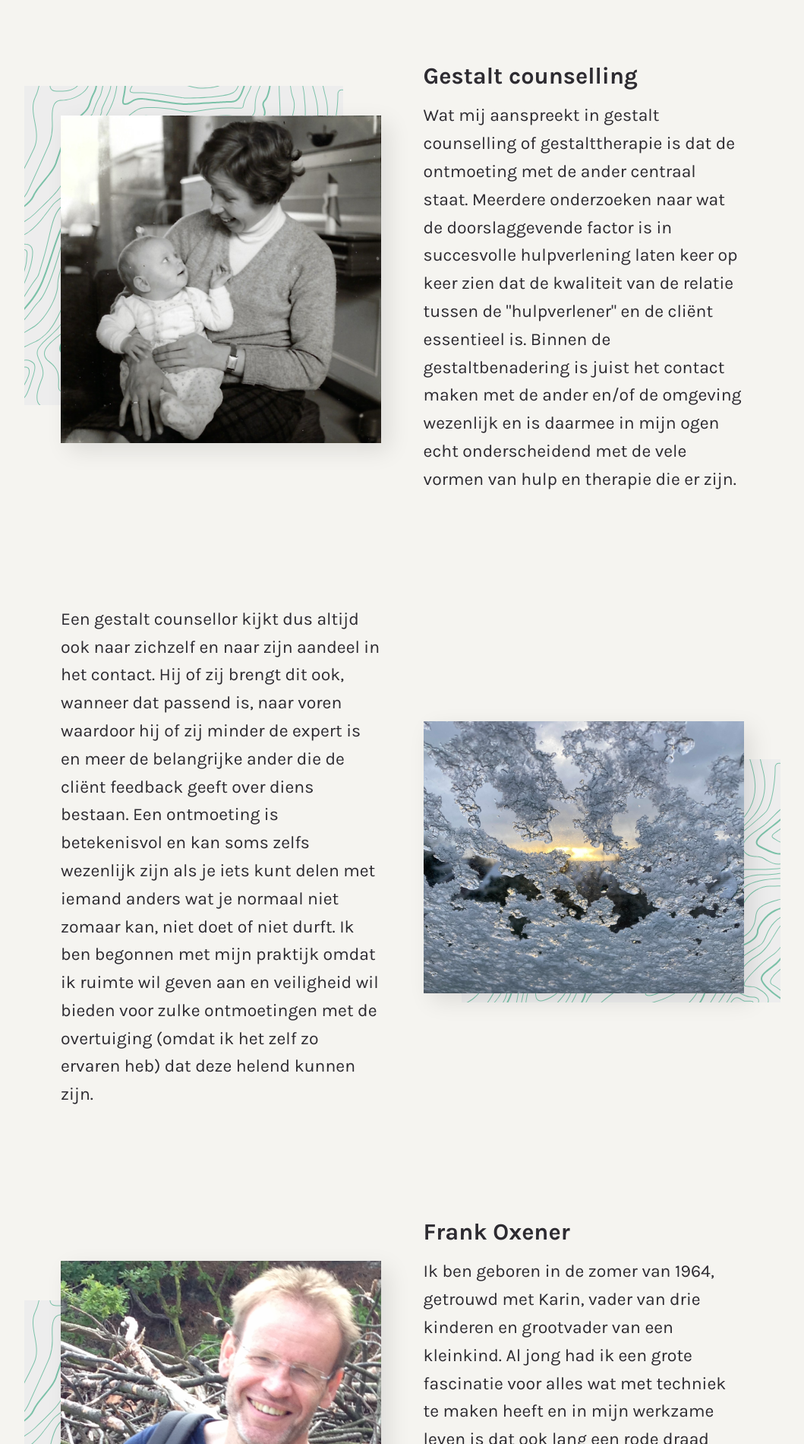
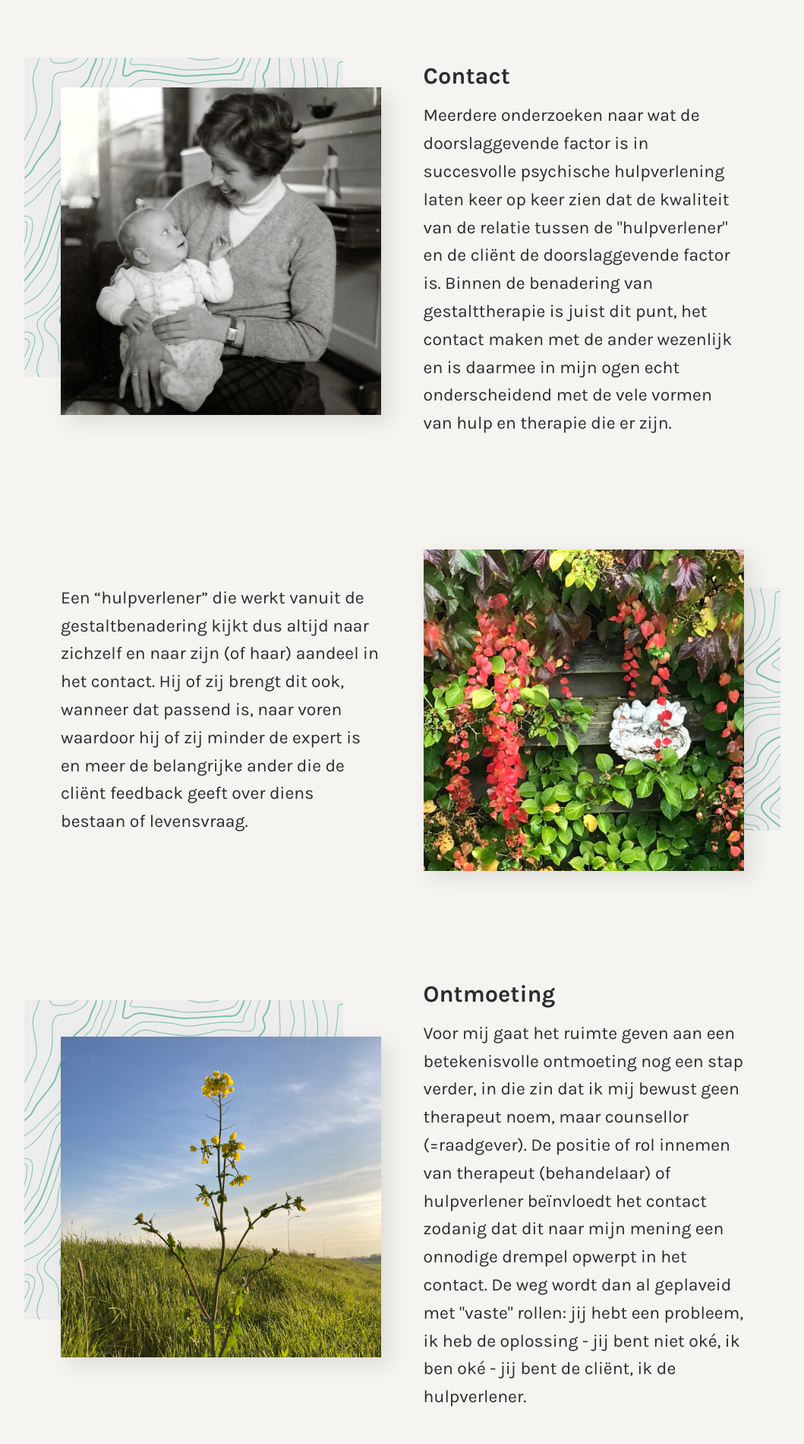
Before and after one commit to observi/frankoxener.github.io, a plain HTML site: page index.html in a window 1280 px wide. Shown: the part 180-2080 px from the top of the page at 76% size, without its empty margins (110-1169 px from the left). Drawn offline with nearby package versions, Linux system fonts and the light colour scheme.

Commit message:
Update of text after renewed insights in my offering

```diff
--- a/index.html
+++ b/index.html
@@ -46,7 +46,6 @@
 
 <body class="has-animations">
 
-
     <!-- Header -->
     <header class="pt2 pb1 align--center">
         <div class="container">
@@ -64,7 +63,7 @@
             <!-- Info -->
             <section class="grid-row grid-row--center">
 
-                <!-- praktijk -->
+                <!-- contact 1 -->
                 <div class="grid-column span-half pt3 pb3 mobile-m order-1 reveal-on-scroll is-revealing">
                     <div class="relative">
                         <img class="info-image relative z2" src="./img/contact_baby_moeder_600x600.png" alt="Contact">
@@ -72,79 +71,112 @@
                     </div>
                 </div>
                 <div class="grid-column span-half pt3 pb3 mobile-m order-2">
-                    <h3>Gestalt counselling</h3>
-                    <p>Wat mij aanspreekt in gestalt counselling of gestalttherapie is dat de ontmoeting met de ander
-                        centraal staat. Meerdere onderzoeken naar wat de doorslaggevende factor is in succesvolle
-                        hulpverlening laten keer op keer zien dat de kwaliteit van de relatie tussen de "hulpverlener" en de cliënt
-                        essentieel is. Binnen de gestaltbenadering is juist het contact maken met de ander en/of de omgeving wezenlijk en
-                        is daarmee in mijn ogen echt onderscheidend met de vele vormen van hulp en therapie die er zijn.
+                    <h3>Contact</h3>
+                    <p>
+                        Meerdere onderzoeken naar wat de doorslaggevende factor is in succesvolle psychische hulpverlening
+                        laten keer op keer zien dat de kwaliteit van de relatie tussen de "hulpverlener" en de cliënt de
+                        doorslaggevende factor is. Binnen de benadering van gestalttherapie is juist dit punt, het contact
+                        maken met de ander wezenlijk en is daarmee in mijn ogen echt onderscheidend met de vele vormen van
+                        hulp en therapie die er zijn.
                     </p>
                 </div>
 
-                <!-- gestalttherapeut -->
+                <!-- contact 2 -->
                 <div class="grid-column span-half pt3 pb3 mobile-m order-4">
-                    <p>Een gestalt counsellor kijkt dus altijd ook naar zichzelf en naar zijn aandeel
-                        in het contact. Hij of zij brengt dit ook, wanneer dat passend is, naar voren waardoor hij of
-                        zij minder de expert is en meer de belangrijke ander die de cliënt feedback geeft over diens
-                        bestaan.
-                        Een ontmoeting is betekenisvol en kan soms zelfs wezenlijk zijn als je iets kunt delen met
-                        iemand anders wat je normaal niet zomaar kan, niet doet of niet durft. Ik ben begonnen met mijn
-                        praktijk omdat ik ruimte wil geven aan en veiligheid wil bieden voor zulke ontmoetingen met de
-                        overtuiging (omdat ik het zelf zo ervaren heb) dat deze helend kunnen zijn.
+                    <p>
+                        Een “hulpverlener” die werkt vanuit de gestaltbenadering kijkt dus altijd naar zichzelf en
+                        naar zijn (of haar) aandeel in het contact. Hij of zij brengt dit ook, wanneer dat passend is,
+                        naar voren waardoor hij of zij minder de expert is en meer de belangrijke ander die de cliënt
+                        feedback geeft over diens bestaan of levensvraag.
                     </p>
                 </div>
                 <div class="grid-column span-half pt3 pb3 mobile-m order-3 reveal-on-scroll is-revealing">
+                    <div class="relative">
+                        <img class="info-image relative z2" src="./img/schutting.png" alt="Zelf reflectie">
+                        <div class="pattern pattern--right-middle absolute z1"></div>
+                    </div>
+                </div>
+
+                 <!-- ontmoeting 3 -->
+                 <div class="grid-column span-half pt3 pb3 mobile-m order-5 reveal-on-scroll is-revealing">
+                    <div class="relative">
+                        <img class="info-image relative z2" src="./img/ontmoeting_600x600.png" alt="Contact">
+                        <div class="pattern pattern--left-up absolute z1"></div>
+                    </div>
+                </div>
+                <div class="grid-column span-half pt3 pb3 mobile-m order-6">
+                    <h3>Ontmoeting</h3>
+                    <p>
+                        Voor mij gaat het ruimte geven aan een betekenisvolle ontmoeting nog een stap verder,
+                        in die zin dat ik mij bewust geen therapeut noem, maar counsellor (=raadgever). De positie
+                        of rol innemen van therapeut (behandelaar) of hulpverlener beïnvloedt het contact zodanig dat
+                        dit naar mijn mening een onnodige drempel opwerpt in het contact. De weg wordt dan al geplaveid
+                        met "vaste" rollen: jij hebt een probleem, ik heb de oplossing - jij bent niet oké, ik ben oké -
+                        jij bent de cliënt, ik de hulpverlener.
+                    </p>
+                </div>
+
+                <!-- ontmoeting 4-->
+                <div class="grid-column span-half pt3 pb3 mobile-m order-8">
+                    <p>
+                        Je zou kunnen zeggen dat een ontmoeting pas betekenisvol of wezenlijk is als je iets kunt delen met
+                        iemand anders wat je normaal niet zomaar kan, niet doet of niet durft. Ik ben begonnen met een praktijk
+                        omdat ik ruimte wil geven aan en veiligheid wil bieden voor zulke ontmoetingen met de overtuiging
+                        (omdat ik het zelf zo ervaren heb) dat deze helend kunnen zijn.
+                    </p>
+                </div>
+                <div class="grid-column span-half pt3 pb3 mobile-m order-7 reveal-on-scroll is-revealing">
                     <div class="relative">
                         <img class="info-image relative z2" src="./img/winterlicht_600x600.png" alt="Zelf reflectie">
                         <div class="pattern pattern--right-middle absolute z1"></div>
                     </div>
                 </div>
 
-                <!-- frank oxener -->
-                <div class="grid-column span-half pt3 pb3 mobile-m order-5 reveal-on-scroll is-revealing">
+                <!-- frank oxener 5-->
+                <div class="grid-column span-half pt3 pb3 mobile-m order-9 reveal-on-scroll is-revealing">
                     <div class="relative">
                         <img class="info-image relative z2" src="./img/frankoxener_600x600.png" alt="Frank Oxener">
                         <div class="pattern pattern--left-middle absolute z1"></div>
                     </div>
                 </div>
-                <div class="grid-column span-half pt3 pb3 mobile-m order-6">
+                <div class="grid-column span-half pt3 pb3 mobile-m order-10">
                     <h3>Frank Oxener</h3>
                     <p>Ik ben geboren in de zomer van 1964, getrouwd met Karin, vader van drie kinderen en grootvader
-                        van een kleinkind. Al jong had ik een grote fascinatie voor alles wat met techniek te maken heeft en in
-                        mijn werkzame leven is dat ook lang een rode draad geweest. Ik heb tientallen jaren gewerkt in
+                        van een kleinkind. Al jong had ik een grote fascinatie voor alles wat met techniek te maken heeft
+                        en in mijn werkzame leven is dat ook lang een rode draad geweest. Ik heb tientallen jaren gewerkt in
                         verschillende technische functies als autodidact (eerst in loondienst, later als zelfstandige)
                         in de farmaceutische en petrochemische industrie, in de afvalverwerking, machinebouw en de IT.
                     </p>
                 </div>
 
-                <!-- valkuil -->
-                <div class="grid-column span-half pt3 pb3 mobile-m order-8">
+                <!-- valkuil 6-->
+                <div class="grid-column span-half pt3 pb3 mobile-m order-12">
                     <p>Ik heb eigenlijk pas vrij laat ontdekt dat mijn technisch talent voor mij een valkuil werd. Dat
                         wil zeggen ik liet mij beperken door een nogal eenzijdig zelfbeeld, terwijl ik zo veel meer te
                         bieden heb op het vlak van bijvoorbeeld creativiteit, sensitiviteit, betrokkenheid, vriendschap
                         en betrouwbaarheid. Daarnaast en misschien mede daardoor, maar ook als zoon van een kampkind,
                         worstel(de) ik met mijn zelfvertrouwen en sinds de puberteit met periodes van depressie.</p>
                 </div>
-                <div class="grid-column span-half pt3 pb3 mobile-m order-7 reveal-on-scroll is-revealing">
+                <div class="grid-column span-half pt3 pb3 mobile-m order-11 reveal-on-scroll is-revealing">
                     <div class="relative">
                         <img class="info-image relative z2" src="./img/wortels.png" alt="Wortels">
                         <div class="pattern pattern--right-middle absolute z1"></div>
                     </div>
                 </div>
 
-                <!-- therapeut -->
-                <div class="grid-column span-half pt3 pb3 mobile-m order-9 reveal-on-scroll is-revealing">
+                <!-- counsellor 7-->
+                <div class="grid-column span-half pt3 pb3 mobile-m order-13 reveal-on-scroll is-revealing">
                     <div class="relative">
                         <img class="info-image relative z2" src="./img/strand.png" alt="Strand">
                         <div class="pattern pattern--left-down absolute z1"></div>
                     </div>
                 </div>
-                <div class="grid-column span-half pt3 pb3 mobile-m order-10">
+                <div class="grid-column span-half pt3 pb3 mobile-m order-14">
                     <p>Gelukkig heb ik hulp gezocht (en gevonden) in de vorm van therapie. Verdere verdieping
                         middels een tweejarige basisopleiding bij het Instituut voor Psychosynthese Studies en een
                         vervolgstudie ervaringsgerichte hulpverlening bij het Kempler Instituut heeft mij geholpen. Nu,
                         na recent ontdekte inzichten over wat ik nog meer te bieden heb in het leven, wil ik graag als
-                        ervaringsdeskundige en gestalt counsellor een luisterend oor bieden en mijn perspectief aanreiken
+                        ervaringsdeskundige en counsellor een luisterend oor bieden en mijn perspectief aanreiken
                         in het ontrafelen van vaak blokkerende levensvragen waar een ieder van ons op een zeker moment mee
                         geconfronteerd kan worden.</p>
                 </div>
```
Also changed, not shown: css/production.css, img/de_mare_600x600.png (added), img/ontmoeting_600x600.png (added).
